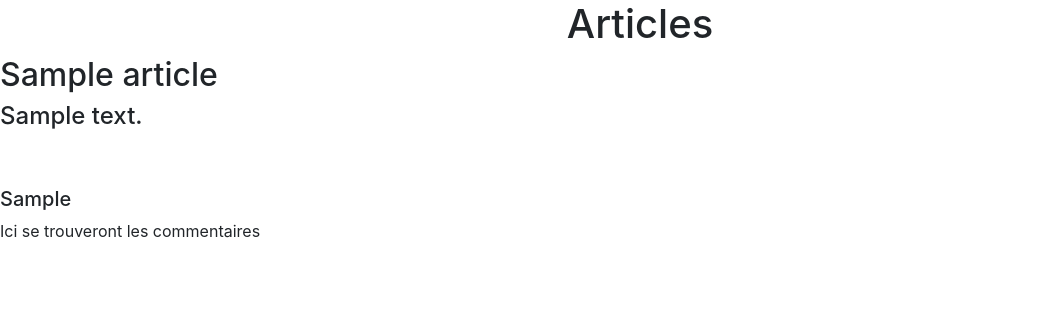
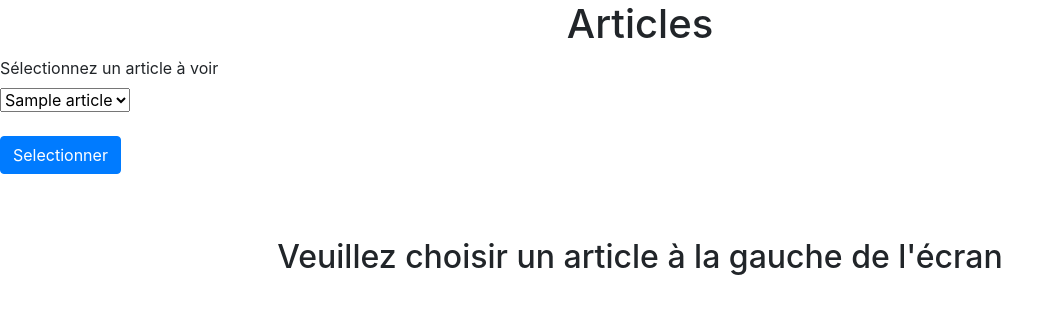
Before and after one commit to JohannDietrichGitHub/Portfolio, a PHP site: page /php/articles.php in a window 1280 px wide. Shown: the part 112-426 px from the top of the page, without its empty margins (0-1064 px from the left). Run offline with PHP 8.4, Linux system fonts and the light colour scheme; tables that the repository leaves empty or names only in its code hold one stand-in row (values such as "Sample post").

Commit message:
Ajout de la capacité de choisir l'article voulu

```diff
--- a/php/articles.php
+++ b/php/articles.php
@@ -12,11 +12,39 @@ require_once('connection.php');
 <header>
   <?php
     require_once ('navbar.php');
-    $infos_article = obtenir_article($conn);
-  ?>
+    if (!empty($_POST))
+    {
+        $article_choisi = choisir_article($conn);
+        $infos_article = obtenir_article($conn,$article_choisi['id']);
+
+    }
+
+?>
 </header>
 <body>
+
     <center><h1><div class="premierblocktitre">Articles</div></h1></center>
+
+    <!-- partie montrant les différents articles choisissables -->
+    <div class="selection_article">
+        <label>Sélectionnez un article à voir</label>
+        <br>
+        <form class="selecticle" method="POST">
+            <select name="select" class="form-select" aria-label="Default select example">
+            <?php
+            $data = $conn->query("SELECT * FROM articles")->fetchAll();
+            foreach ($data as $row)
+                {
+                echo "<option value=$row[id]> $row[titre] </option>";
+                }
+            ?>
+            </select>
+            <br><br><button type="submit" class="btn btn-primary">Selectionner</button>
+        </form>
+    </div>
+    <?php if(!empty($_POST)){ ?>
+
+    <!-- Partie montrant l'article choisi -->
     <div class="main_article">
         <div class="titre_article">
         <?php echo '<h2>'.  $infos_article['titre'].'</h2>'?>
@@ -28,7 +56,10 @@ require_once('connection.php');
             </div>
         </div>
         <div class="commentaires">
-            Ici se trouveront les commentaires
         </div>
     </div>
+    <?php }
+    else{
+        echo "<br><br><center><h2>Veuillez choisir un article à la gauche de l'écran </h2></center>";
+    } ?>
 </body>
--- a/php/fonctions.php
+++ b/php/fonctions.php
@@ -105,9 +105,9 @@ function barre_comp($competences){
         echo "<div class='progress'><div class='progress-bar' role='progressbar' style='width: $comp_pourc_language%' aria-valuenow='$comp_pourc_language' aria-valuemin='0' aria-valuemax='100'>$comp_pourc_language%</div></div>";
     }
 }
-function obtenir_article($conn){
+function obtenir_article($conn, $id_article_choisi=1){
     $stmt = $conn->prepare("SELECT * FROM articles WHERE id=?");
-    $stmt->execute([1]);
+    $stmt->execute([$id_article_choisi]);
     $infos_article = $stmt->fetch();
 
     return ([
@@ -122,3 +122,14 @@ function ajout_article($conn){
     header("location:articles.php");
     exit;
 }
+
+function choisir_article($conn){
+    if (!empty($_POST))
+    {
+        $idactuelle = $_POST['select'];
+        $stmt = $conn->prepare("SELECT * FROM articles WHERE id=:id");
+        $stmt->execute(['id' => $idactuelle]);
+        $article = $stmt->fetch();
+        return $article;
+    }
+}
```
Also changed, not shown: CSS/indexcss.css (+8 -2 lines).
